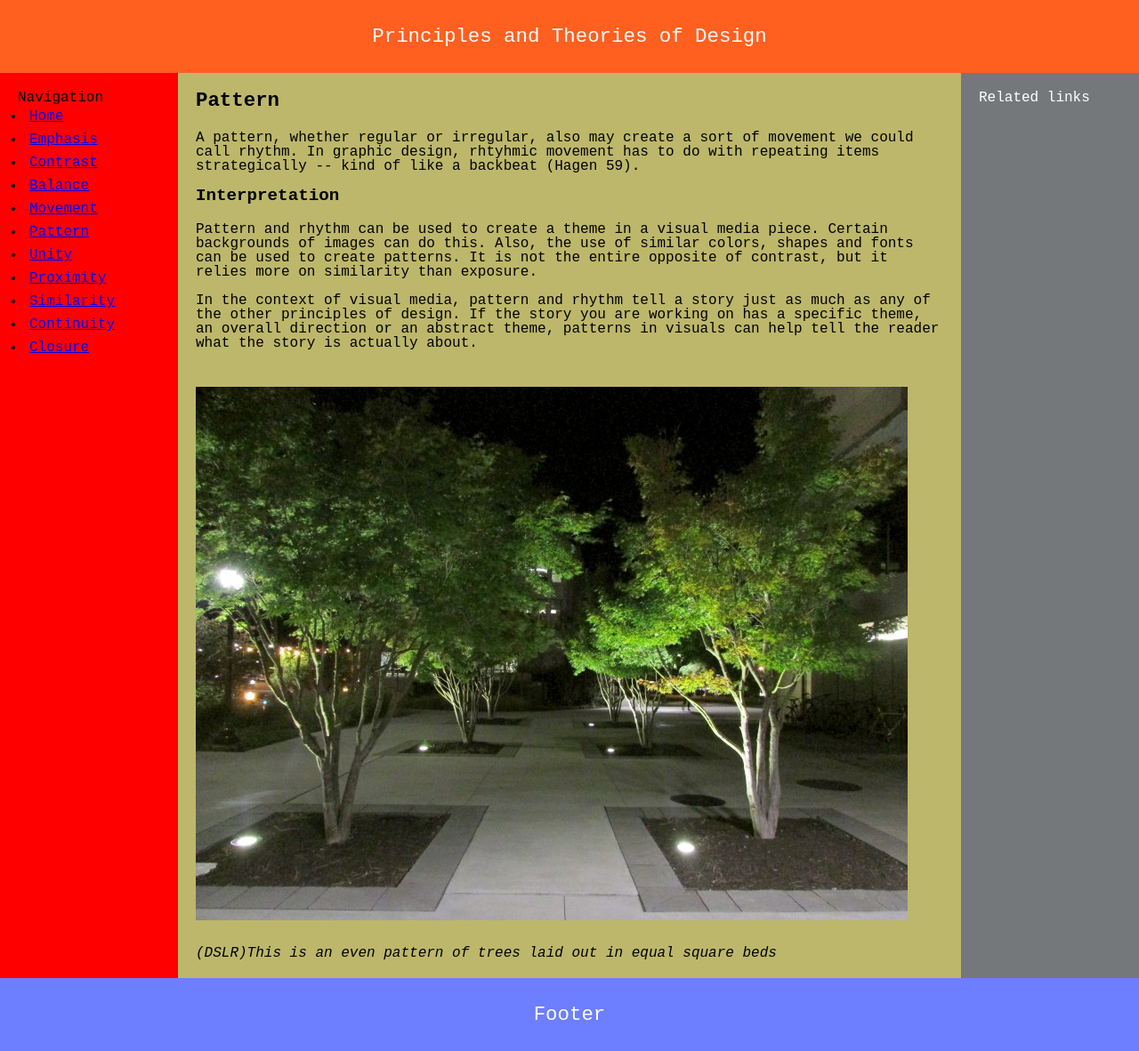
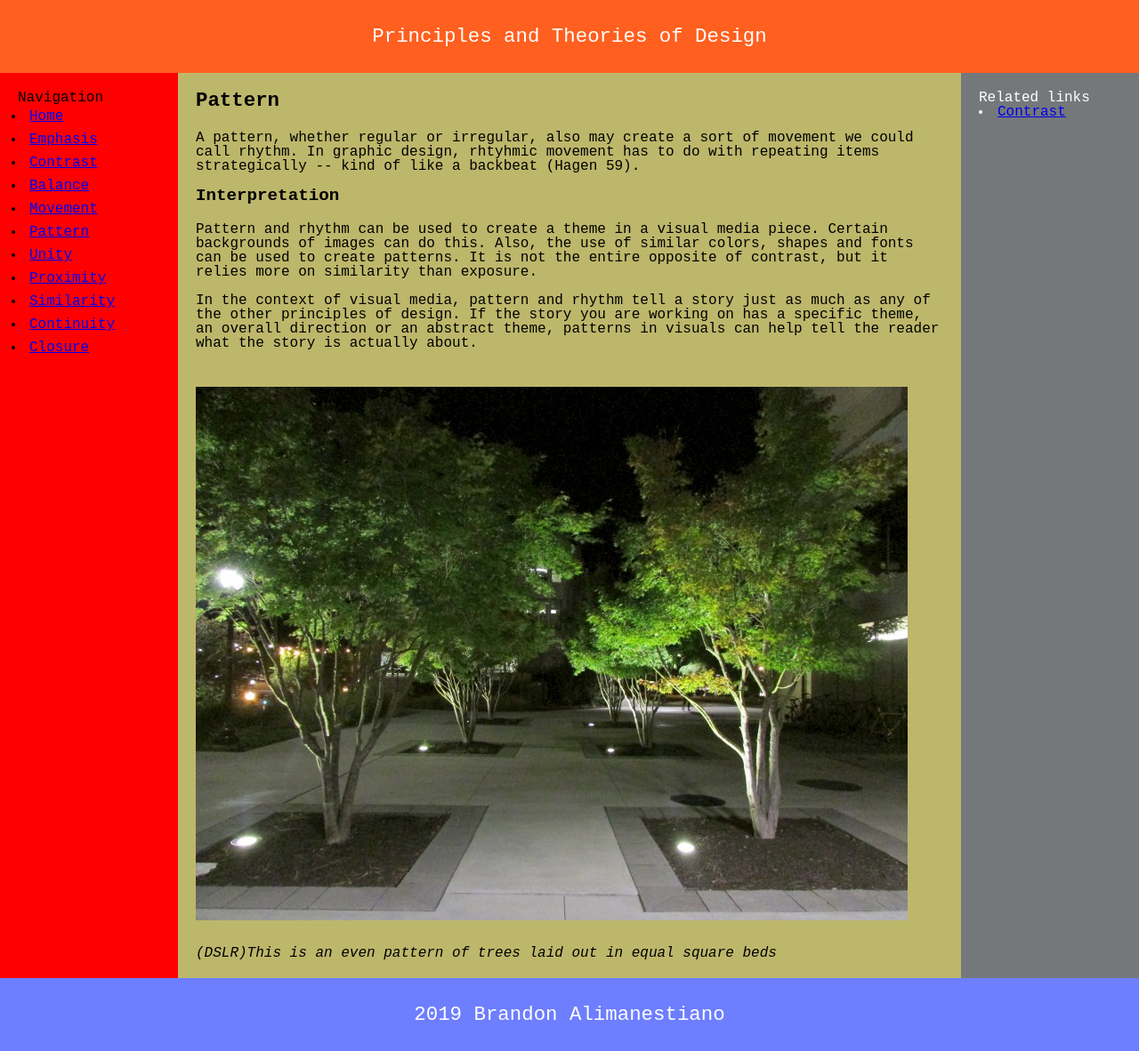
Before and after one commit to brandon7777/design-principles, a plain HTML site: page pattern.html in a window 1280 px wide. Shown: the whole page at 89% size. Drawn offline with Linux system fonts and the light colour scheme.

Commit message:
Update pattern.html

```diff
--- a/pattern.html
+++ b/pattern.html
@@ -40,7 +40,8 @@
      </figcaption>
    </figure>
      </main>
-     <aside>Related links</aside>
-     <footer>Footer</footer>
+     <aside>Related links
+        <li><a href="contrast.html">Contrast</a></li></aside>
+     <footer>2019 Brandon Alimanestiano</footer>
   </body>
 </html>
```
